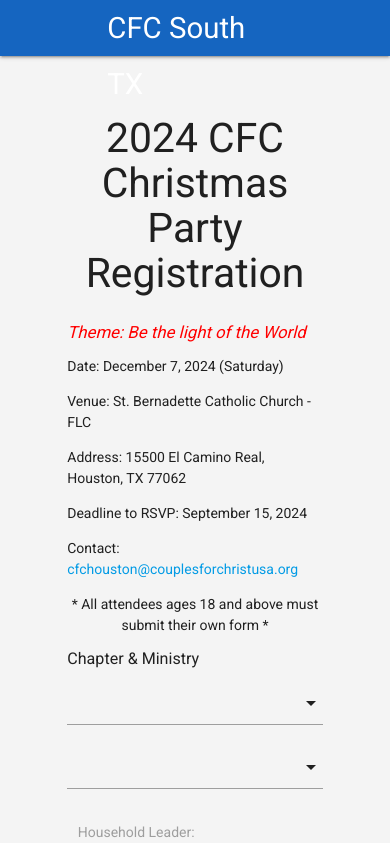
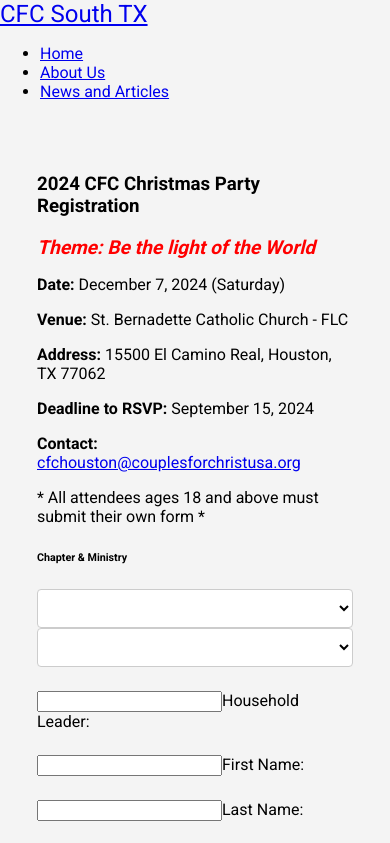
Before and after one commit to joshbatac/couples_for_christ_houston, a Vue app in the folder frontend/: page /register in a window 390 px wide. Shown: the top 843 px of the page. Built offline with nearby package versions, Linux system fonts and the light colour scheme.

Commit message:
testing mobile

```diff
--- a/frontend/public/index.html
+++ b/frontend/public/index.html
@@ -7,8 +7,9 @@
   <meta name="viewport" content="width=device-width, initial-scale=1.0">
   <link rel="icon" href="<%= BASE_URL %>CouplesforChristlogo.ico">
   <title>CFC South TX</title>
-  <!-- Materialize CSS -->
+  <!-- Materialize CSS
   <link href="https://cdnjs.cloudflare.com/ajax/libs/materialize/1.0.0/css/materialize.min.css" rel="stylesheet">
+  -->
 </head>
 
 <body>
--- a/frontend/src/App.vue
+++ b/frontend/src/App.vue
@@ -28,7 +28,7 @@
 
 <style>
 /* Import Materialize CSS */
-@import url('https://cdnjs.cloudflare.com/ajax/libs/materialize/1.0.0/css/materialize.min.css');
+/*@import url('https://cdnjs.cloudflare.com/ajax/libs/materialize/1.0.0/css/materialize.min.css');*/
 
 /* Import Roboto font */
 @import url('https://fonts.googleapis.com/css2?family=Roboto:wght@400;700&display=swap');
--- a/frontend/src/main.js
+++ b/frontend/src/main.js
@@ -1,7 +1,6 @@
 import { createApp } from 'vue';
 import App from './App.vue';
 import router from './router';
-import 'materialize-css/dist/css/materialize.min.css';
-import 'materialize-css/dist/js/materialize.min.js';
+
 
 createApp(App).use(router).mount('#app');
--- a/frontend/src/views/RegistrationPage.vue
+++ b/frontend/src/views/RegistrationPage.vue
@@ -13,15 +13,17 @@
 <form @submit.prevent="submitForm" class="col s12">
   <h6>Chapter & Ministry</h6>
       <!-- Fields Container for Chapter/Area and Ministry -->
-
-      <div class="input-field col s12 m6">
+      <div>
       <select v-model="chapter" id="chapter" required>
-        <option v-for="option in chapterOptions" :key="option.value" :value="option.value">
-          {{ option.label }}
-        </option>
+        <option value="North" selected>North</option>
+        <option value="South">South</option>
+        <option value="Southwest">Southwest</option>
+        <option value="West">West</option>
+        <option value="Austin">Austin</option>
+        <option value="San Antonio">San Antonio</option>
+        <option value="Guest">Guest</option>
       </select>
     </div>
-
 
     <!-- Ministry Dropdown -->
     <div class="input-field col s12 m6">
@@ -191,13 +193,13 @@
 
 <script>
 import axios from 'axios';
-import M from 'materialize-css';
+//import M from 'materialize-css';
 export default {
   name: 'RegistrationPage',
   mounted() {
     // Initialize Materialize dropdowns
-    var elems1 = document.querySelectorAll('select');
-    M.FormSelect.init(elems1, {});
+    //var elems1 = document.querySelectorAll('select');
+   // M.FormSelect.init(elems1, {});
   },
   data() {
     return {
@@ -241,8 +243,8 @@
     },
     ministryOptions() {
     this.$nextTick(() => {
-      const elems = document.querySelectorAll('select');
-      M.FormSelect.init(elems);
+      //const elems = document.querySelectorAll('select');
+      //M.FormSelect.init(elems);
     });
   }
   },
```
